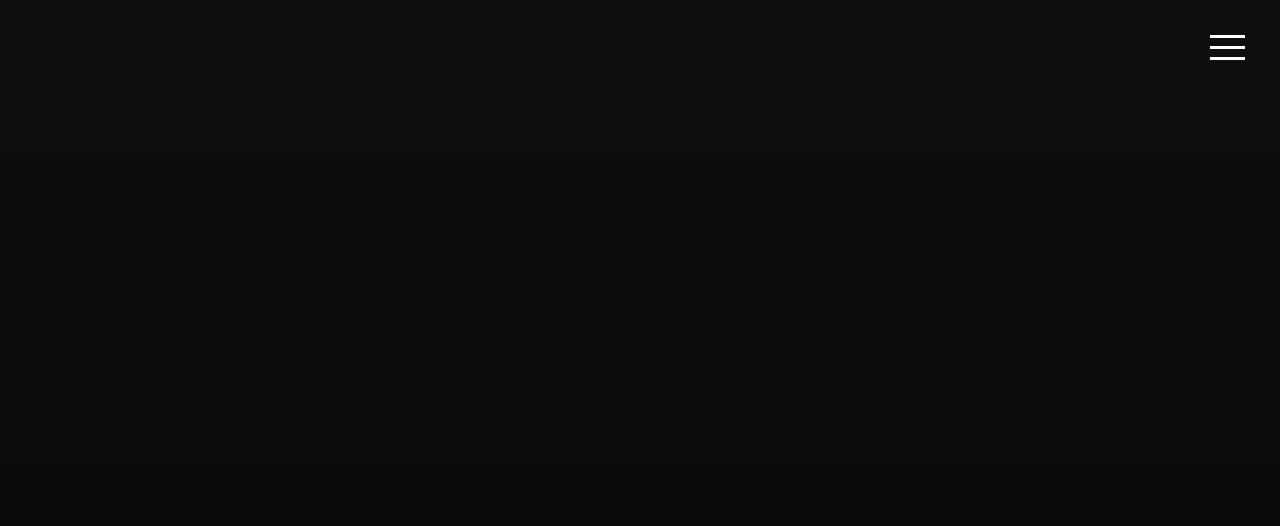
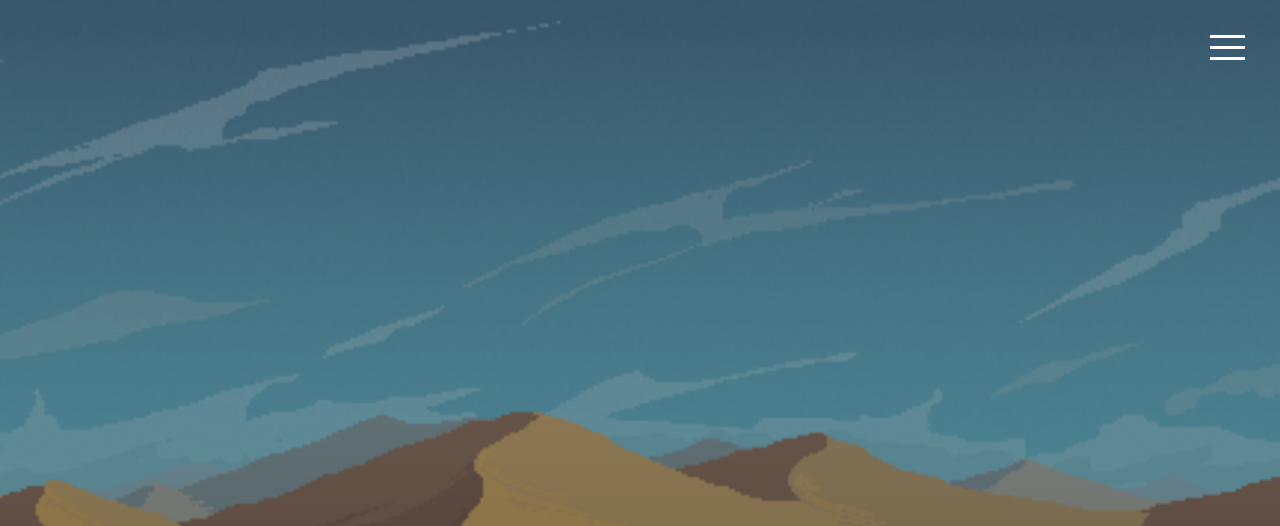
Before and after one commit to ShiftedEchoes/Development, a plain HTML site: page index.html in a window 1280 px wide. Shown: the top 526 px of the page. Drawn offline with nearby package versions, Linux system fonts and the light colour scheme; files whose address does not match are found by name.

Commit message:
Update style.css

```diff
--- a/css/style.css
+++ b/css/style.css
@@ -65,7 +65,7 @@
 /* 1. TEMPLATE BACKGROUNDS */
 /* 1.1. home IMG BACKGROUND */
 .section-bg-home {
-background-image: url(../img/IMG_3877);
+background-image: url(../img/IMG_3877.PNG);
 }
 
 
```
